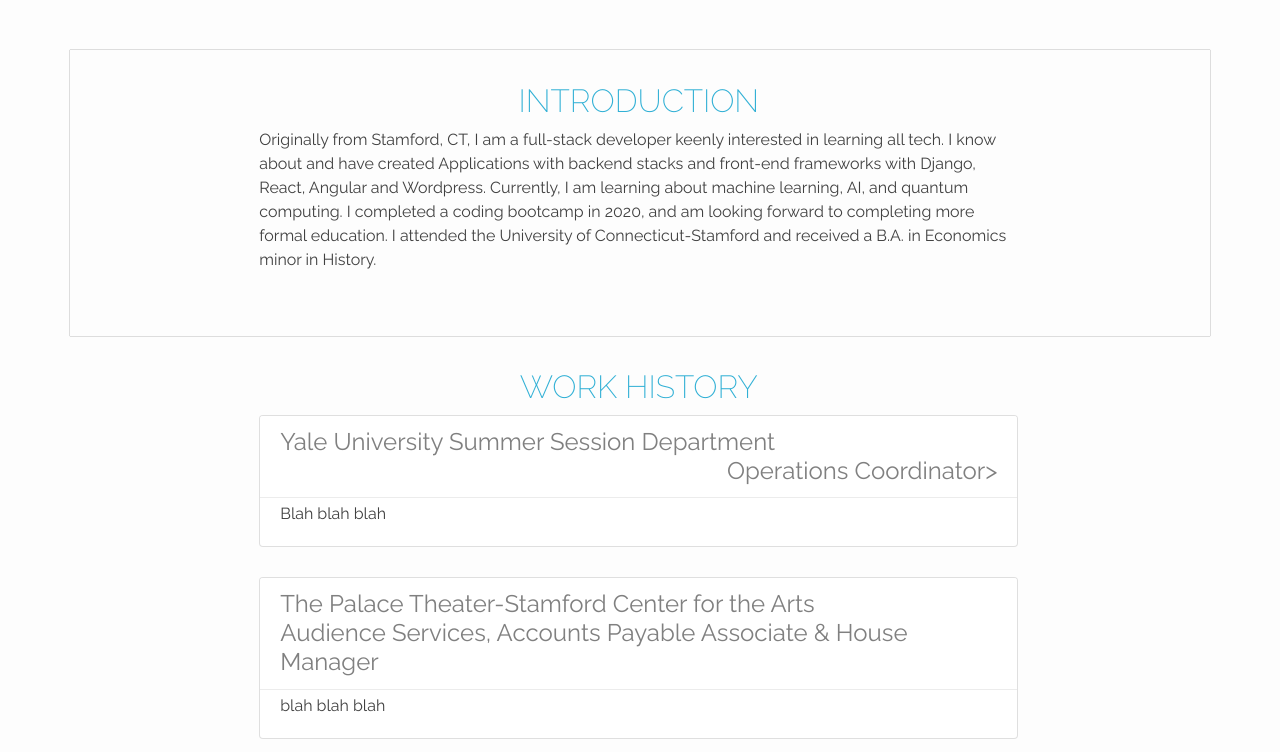
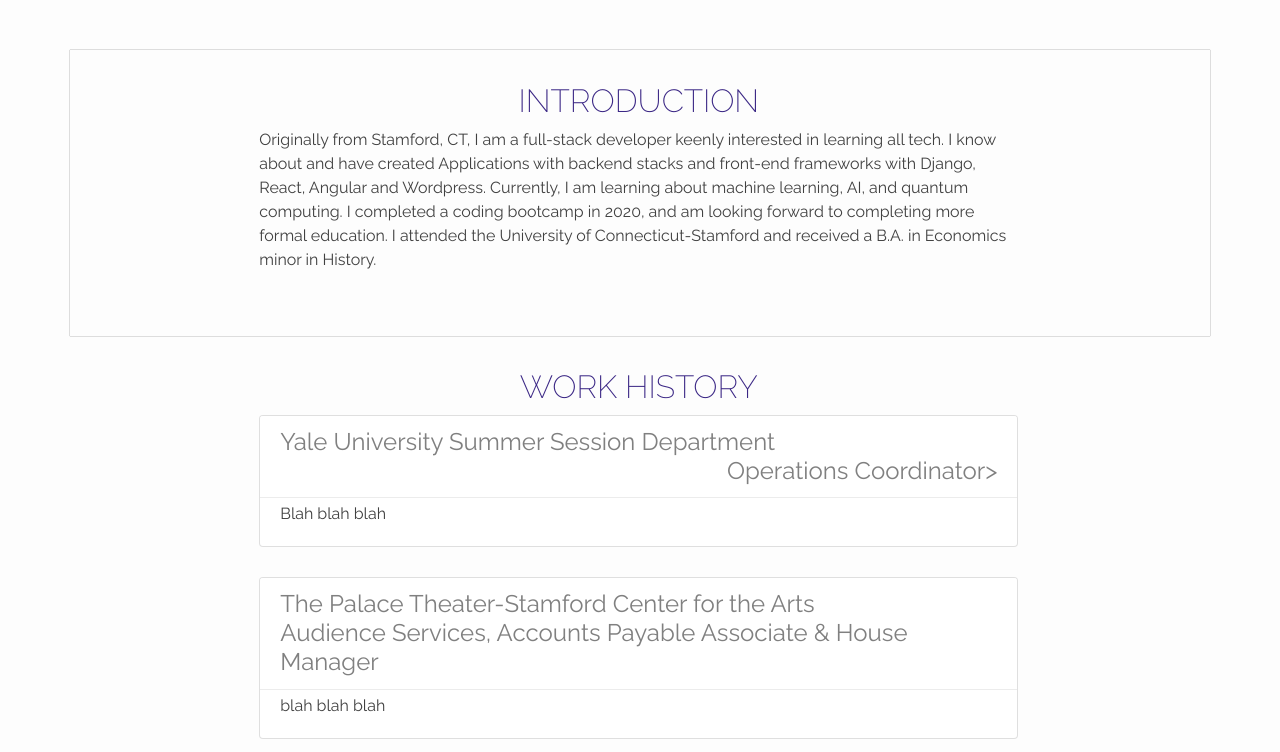
Before and after one commit to SHenn39910/BootcampPortfolio, a plain HTML site: page index.html in a window 1280 px wide. Shown: the part 888-1640 px from the top of the page. Drawn offline with nearby package versions, Linux system fonts and the light colour scheme.

Commit message:
styled skills

```diff
--- a/assets/style.css
+++ b/assets/style.css
@@ -205,9 +205,18 @@
 }
 
 /*SKILLS*/
+
+h2 {
+  font-weight: 200;
+  font-size: 2rem;
+  color: #3b2785;
+  text-transform: uppercase;
+  text-align: center;
+}
+
 .ul-skills {
   text-align: center;
-  padding-left: 0;
+  padding-left: 180;
 }
 
 .li-skills {
```
